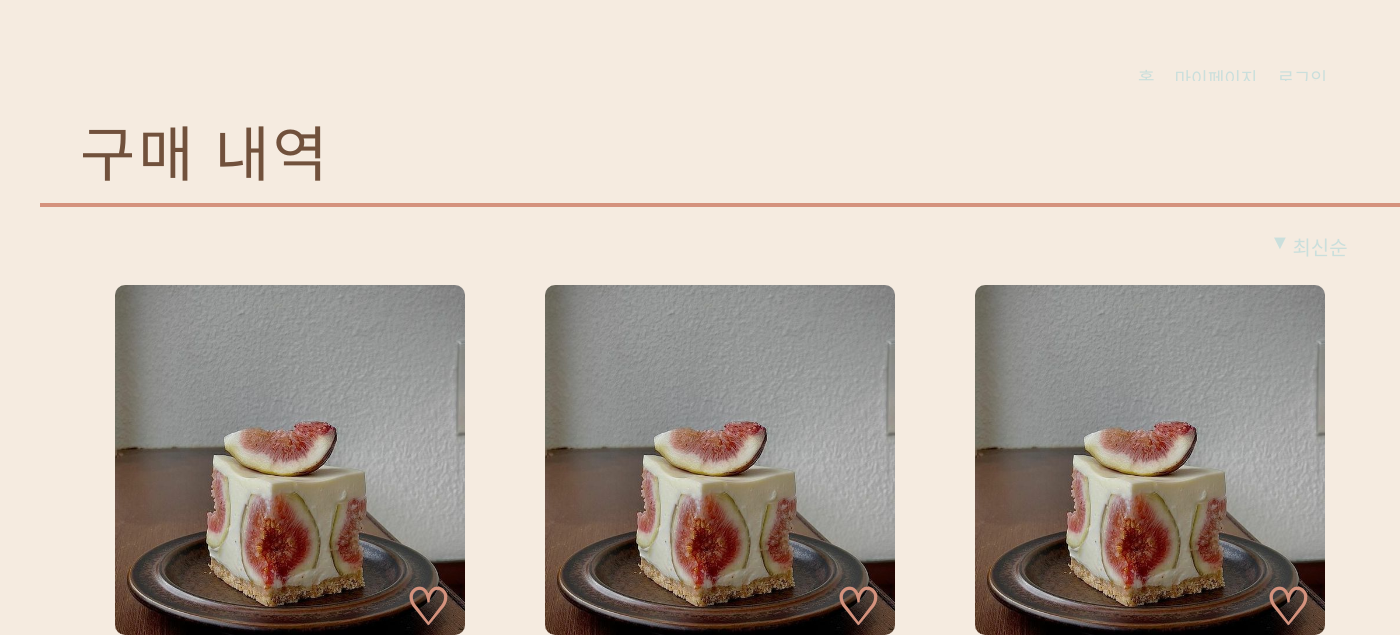
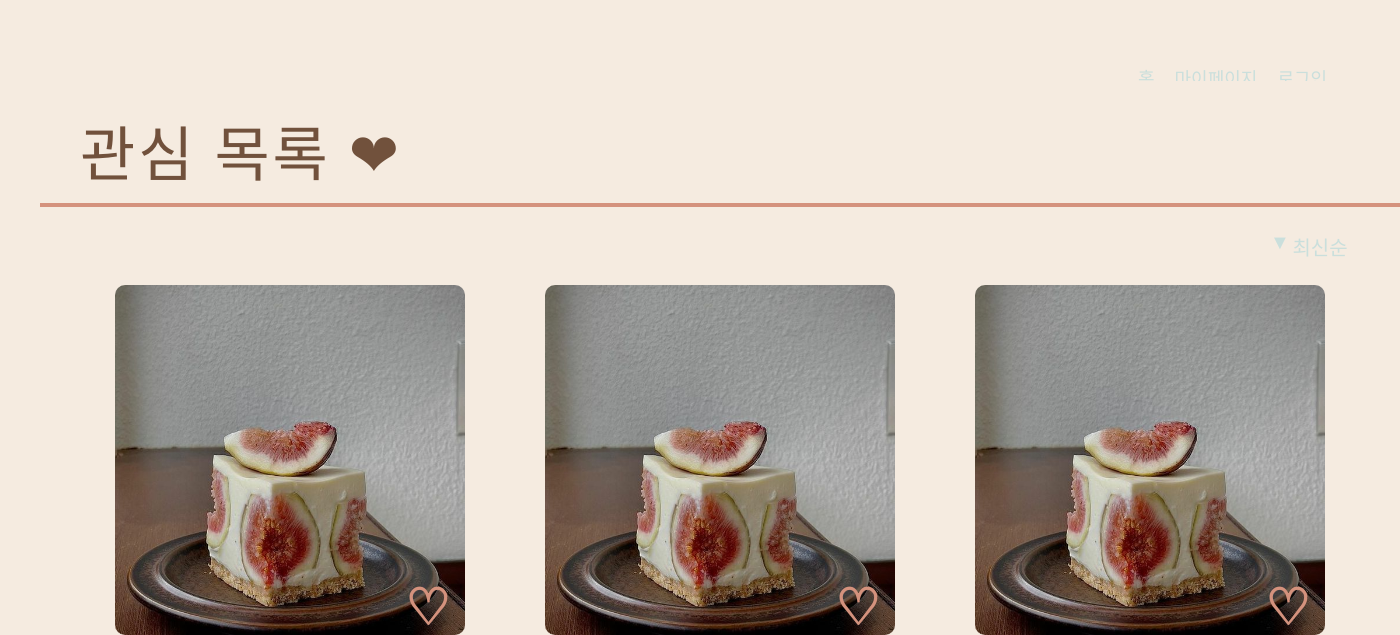
Before and after one commit to nomellc/OSP_ewhaMarket, a Flask app: template templates/nine_like.html in a window 1400 px wide. Shown: the top 635 px of the page. Run offline with Flask 3, Linux system fonts and the light colour scheme; the template is opened without the code that fills it, so the values that code supplies are empty; some web fonts are replaced.

Commit message:
Update nine_like.html

```diff
--- a/templates/nine_like.html
+++ b/templates/nine_like.html
@@ -4,7 +4,7 @@
     <head>
     <meta charset="UTF-8">
     <meta name="viewport" content="width=device-width, initial-scale=1.0">
-    <title>구매 내역</title>
+    <title>관심 목록</title>
     <link rel="stylesheet" type="text/css" href="../static/style.css" />
     <script src="{{url_for('static', filename='main.js')}}" defer></script>
     </head>
@@ -25,7 +25,7 @@
       </ul>
     </div>
     <div class = "nine_container">
-        <p><a href="nine_sell.html">구매 내역</a></p>
+        <p><a href="nine_sell.html">관심 목록 ❤</a></p>
     </div>
     <div class = "separator"></div>
 
```
